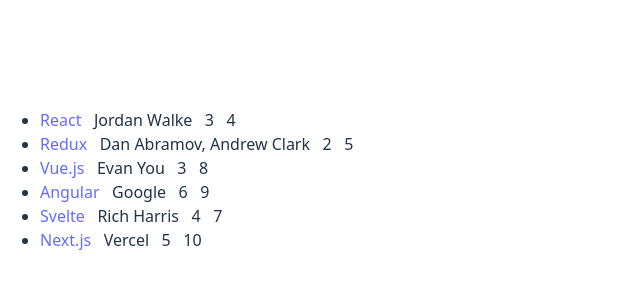
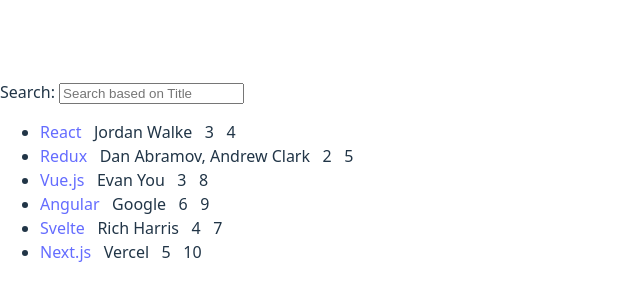
Before and after one commit to LightSentinel691/React_Stories, a React (Vite) app: page / in a window 1280 px wide. Shown: the part 220-520 px from the top of the page, without its empty margins (0-640 px from the left). Built offline with nearby package versions, Linux system fonts and the light colour scheme.

Commit message:
Add search functionality to filter stories by title

```diff
--- a/src/App.jsx
+++ b/src/App.jsx
@@ -54,8 +54,17 @@
 
   const [stories, setStories] = useState(list);
 
+  const filterResults = (event) => {
+    setStories(
+      list.filter(
+        (story) => story.title.toLowerCase().includes(event.target.value.toLowerCase())
+      )
+    );
+  };
+
   return (
     <div>
+      <Search result={filterResults} />
       <List list={stories} />
     </div>
   );
@@ -68,7 +77,6 @@
     <ul>
       {list.map((item) => {
         const { objectID, ...story } = item;
-        console.log(objectID);
         return <Item key={objectID} story={story} />;
       })}
     </ul>
@@ -88,3 +96,19 @@
     </li>
   );
 };
+
+const Search = ({ result }) => {
+  return (
+    <div>
+      <label htmlFor="search">Search: </label>
+      <input
+        type="text"
+        id="search"
+        onChange={(e) => {
+          result(e);
+        }}
+        placeholder="Search based on Title"
+      />
+    </div>
+  );
+};
```
